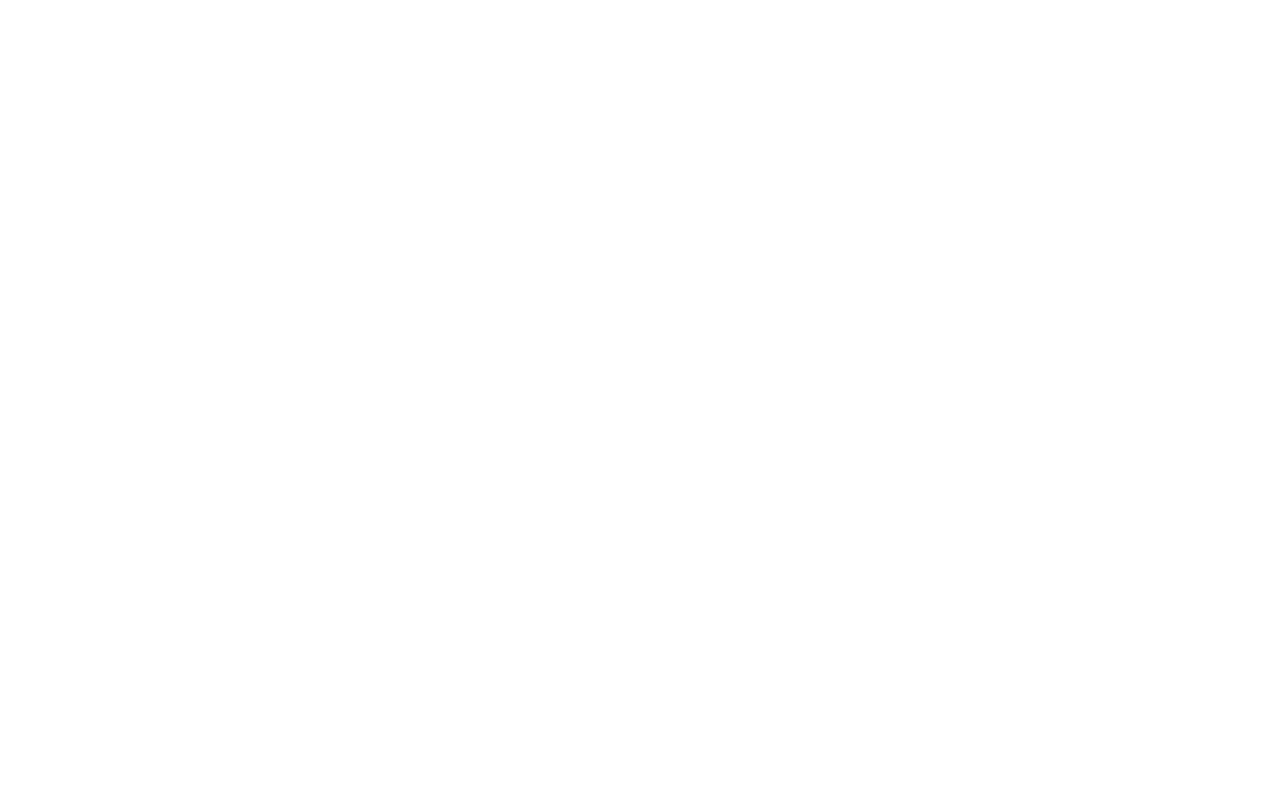
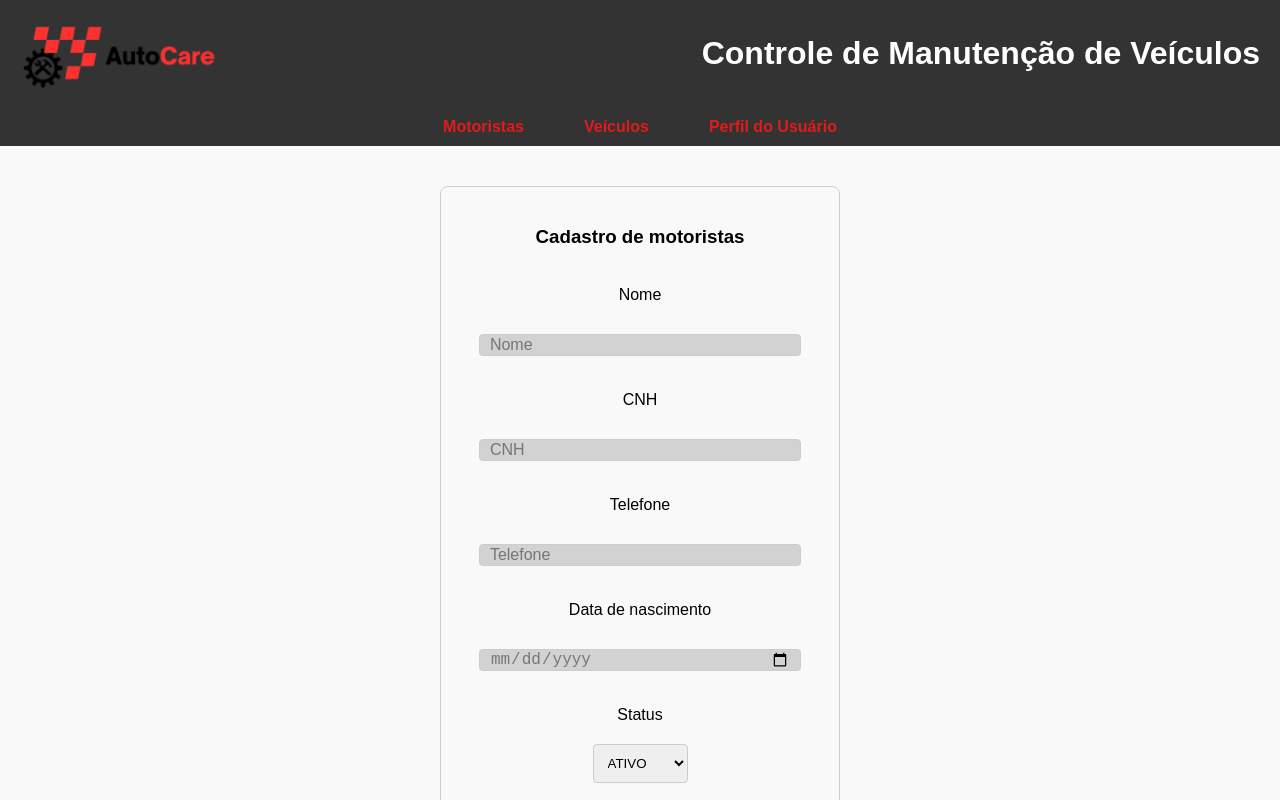
Before and after one commit to eduardocesl/AutoCare, a React (Vite) app in the folder client/desktop/: page /app/motoristas in a window 1280 px wide. Before the commit this address had no page. Shown: the top 800 px of the page. Built offline with nearby package versions, Linux system fonts and the light colour scheme; no server answers.

Commit message:
unificando arquivos

```diff
--- a/client/desktop/src/components/Navbar.jsx
+++ b/client/desktop/src/components/Navbar.jsx
@@ -3,7 +3,7 @@
   return (
     <nav className="app-navbar">
       <ul>
-        {/* <li><a href="/">Motoristas</a></li> */}
+        <li><a href="/app/motoristas">Motoristas</a></li>
         <li><a href="/app/veiculos">Veículos</a></li>
         <li><a href="/app/editar">Perfil do Usuário</a></li>
         {/* <li><a href="/app/settings">Configurações</a></li>   */}
--- a/client/desktop/src/pages/veiculos/Veiculos.module.css
+++ b/client/desktop/src/pages/veiculos/Veiculos.module.css
@@ -10,7 +10,6 @@
   margin: 0.5em;
   border: 3px solid black;
   border-radius: 10px;
-  color: white;
 }
 
 input {
--- a/client/desktop/src/routes.jsx
+++ b/client/desktop/src/routes.jsx
@@ -3,6 +3,7 @@
 import Veiculos from './pages/veiculos/Veiculos';
 import Cadastro from './pages/Cadastro/Cadastro'
 import Editar from './pages/Editar/Editar'
+import Motoristas from './pages/motoristas/Motoristas';
 
 import App from './App';
 
@@ -18,6 +19,8 @@
         <Route path="/app" element={<App />} >
           <Route path="/app/veiculos" element={<Veiculos />} />
           <Route path='/app/editar' element={<Editar />}/>
+          <Route path='/app/motoristas' element={<Motoristas />}/>
+
 
         </Route>
       </Routes>
```
